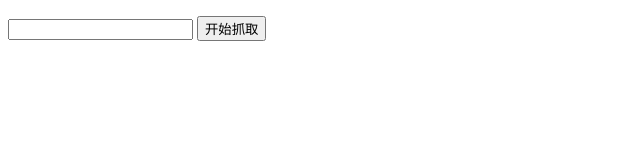
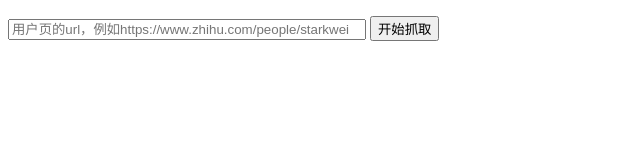
Before and after one commit to superyxw/Zhihu-Spider, a website with bundled scripts: page client/index.html in a window 1280 px wide. Shown: the whole page, without its empty margins (0-640 px from the left). Built offline with nearby package versions, Linux system fonts and the light colour scheme; files whose address does not match are found by name.

Commit message:
add placeholder

```diff
--- a/client/index.html
+++ b/client/index.html
@@ -7,7 +7,7 @@
 
 <body>
     <p id="notice"></p>
-    <input type="text" id="url">
+    <input type="text" id="url" placeholder="用户页的url，例如https://www.zhihu.com/people/starkwei" style="width:350px;">
     <button id="submit">开始抓取</button>
     <div id="main" style="width: 1000px;height:800px;"></div>
 </body>
```
